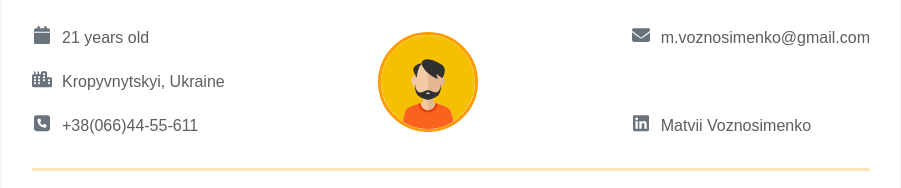
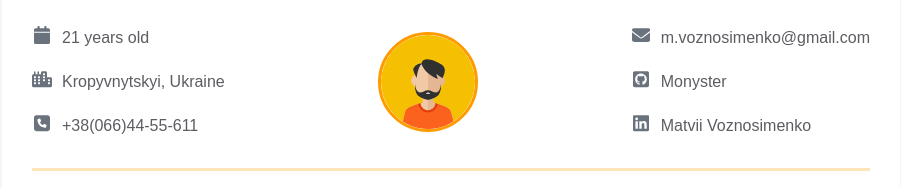
Before and after one commit to Monyster/homepage, a plain HTML site: page index.html in a window 1280 px wide. Shown: the part 176-364 px from the top of the page, without its empty margins (189-1090 px from the left). Drawn offline with Linux system fonts and the light colour scheme.

Commit message:
Added contact-info__item github

```diff
--- a/index.html
+++ b/index.html
@@ -110,6 +110,28 @@
 
                 <!--  -->
                 <a
+                  href="https://github.com/Monyster"
+                  rel="author"
+                  class="contact-info__item"
+                >
+                  <div class="contact-info__item-icon-wrapper">
+                    <svg
+                      class="contact-info__item-icon"
+                      xmlns="http://www.w3.org/2000/svg"
+                      height="1em"
+                      viewBox="0 0 448 512"
+                    >
+                      <!--! Font Awesome Free 6.4.0 by @fontawesome - https://fontawesome.com License - https://fontawesome.com/license (Commercial License) Copyright 2023 Fonticons, Inc. -->
+                      <path
+                        d="M400 32H48C21.5 32 0 53.5 0 80v352c0 26.5 21.5 48 48 48h352c26.5 0 48-21.5 48-48V80c0-26.5-21.5-48-48-48zM277.3 415.7c-8.4 1.5-11.5-3.7-11.5-8 0-5.4.2-33 .2-55.3 0-15.6-5.2-25.5-11.3-30.7 37-4.1 76-9.2 76-73.1 0-18.2-6.5-27.3-17.1-39 1.7-4.3 7.4-22-1.7-45-13.9-4.3-45.7 17.9-45.7 17.9-13.2-3.7-27.5-5.6-41.6-5.6-14.1 0-28.4 1.9-41.6 5.6 0 0-31.8-22.2-45.7-17.9-9.1 22.9-3.5 40.6-1.7 45-10.6 11.7-15.6 20.8-15.6 39 0 63.6 37.3 69 74.3 73.1-4.8 4.3-9.1 11.7-10.6 22.3-9.5 4.3-33.8 11.7-48.3-13.9-9.1-15.8-25.5-17.1-25.5-17.1-16.2-.2-1.1 10.2-1.1 10.2 10.8 5 18.4 24.2 18.4 24.2 9.7 29.7 56.1 19.7 56.1 19.7 0 13.9.2 36.5.2 40.6 0 4.3-3 9.5-11.5 8-66-22.1-112.2-84.9-112.2-158.3 0-91.8 70.2-161.5 162-161.5S388 165.6 388 257.4c.1 73.4-44.7 136.3-110.7 158.3zm-98.1-61.1c-1.9.4-3.7-.4-3.9-1.7-.2-1.5 1.1-2.8 3-3.2 1.9-.2 3.7.6 3.9 1.9.3 1.3-1 2.6-3 3zm-9.5-.9c0 1.3-1.5 2.4-3.5 2.4-2.2.2-3.7-.9-3.7-2.4 0-1.3 1.5-2.4 3.5-2.4 1.9-.2 3.7.9 3.7 2.4zm-13.7-1.1c-.4 1.3-2.4 1.9-4.1 1.3-1.9-.4-3.2-1.9-2.8-3.2.4-1.3 2.4-1.9 4.1-1.5 2 .6 3.3 2.1 2.8 3.4zm-12.3-5.4c-.9 1.1-2.8.9-4.3-.6-1.5-1.3-1.9-3.2-.9-4.1.9-1.1 2.8-.9 4.3.6 1.3 1.3 1.8 3.3.9 4.1zm-9.1-9.1c-.9.6-2.6 0-3.7-1.5s-1.1-3.2 0-3.9c1.1-.9 2.8-.2 3.7 1.3 1.1 1.5 1.1 3.3 0 4.1zm-6.5-9.7c-.9.9-2.4.4-3.5-.6-1.1-1.3-1.3-2.8-.4-3.5.9-.9 2.4-.4 3.5.6 1.1 1.3 1.3 2.8.4 3.5zm-6.7-7.4c-.4.9-1.7 1.1-2.8.4-1.3-.6-1.9-1.7-1.5-2.6.4-.6 1.5-.9 2.8-.4 1.3.7 1.9 1.8 1.5 2.6z"
+                      />
+                    </svg>
+                  </div>
+                  <span>Monyster</span>
+                </a>
+
+                <!--  -->
+                <a
                   href="https://www.linkedin.com/in/matvii-voznosimenko-3587b8258/"
                   rel="author"
                   class="contact-info__item"
```
